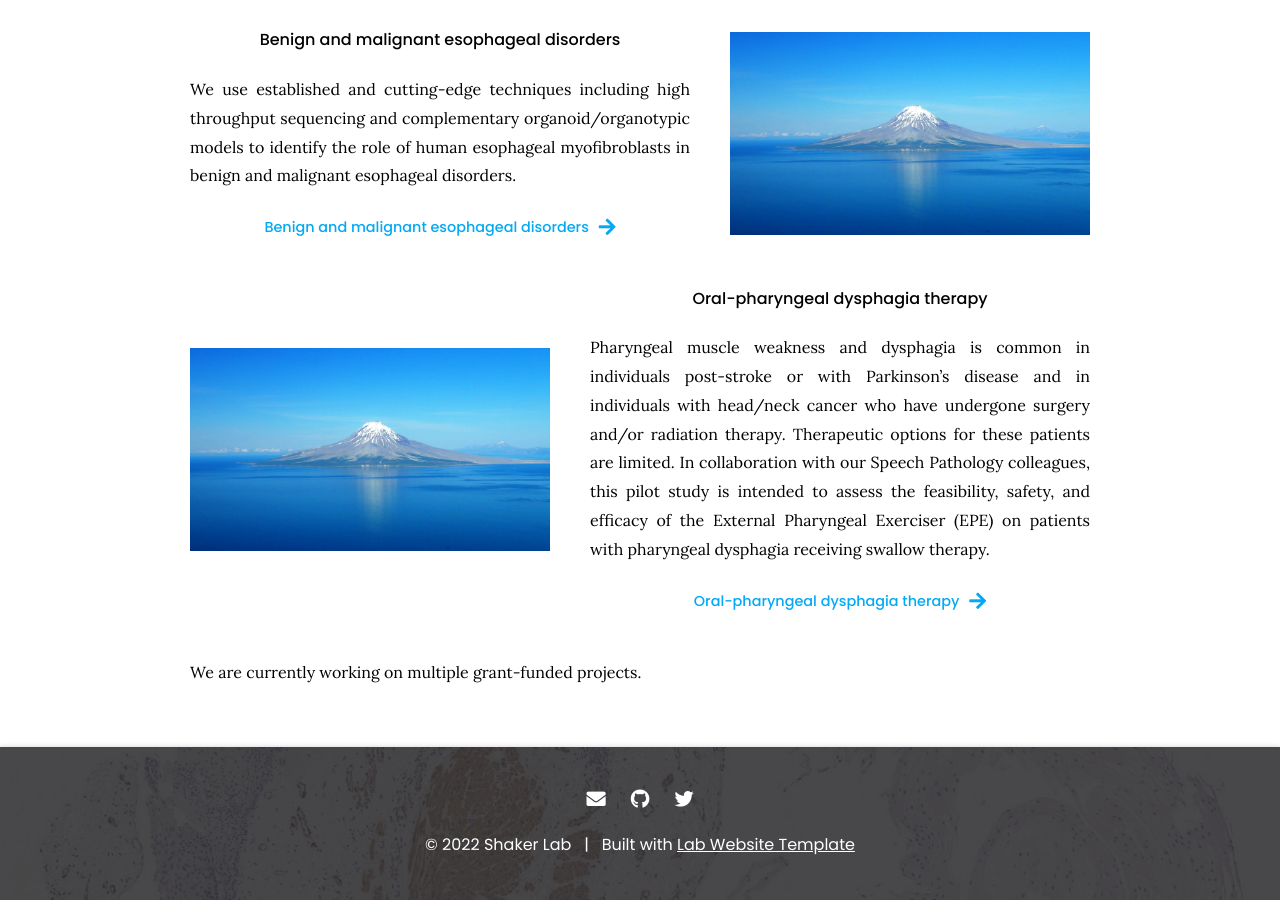
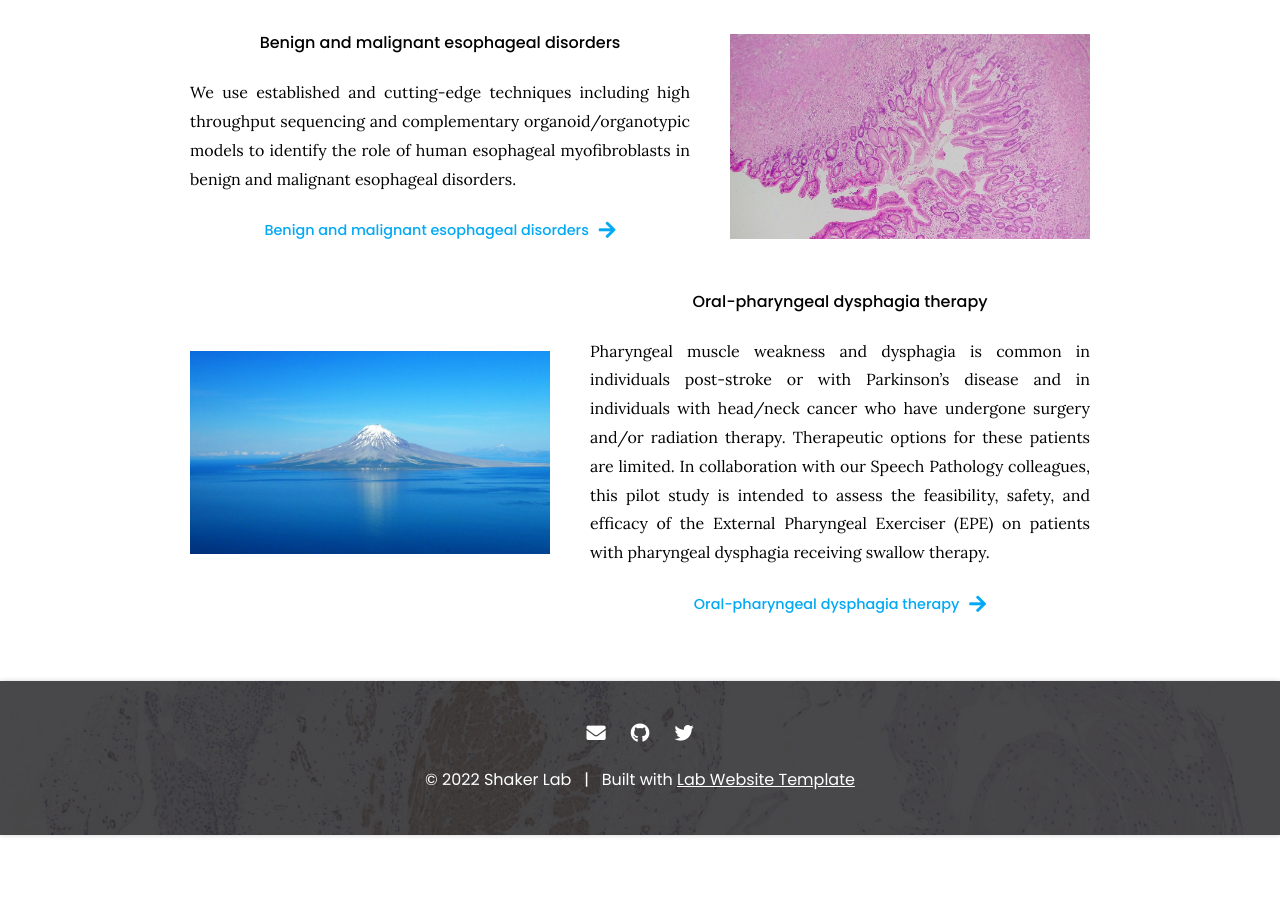
Before and after one commit to ShakerLab/ShakerLab, a Jekyll site: the page built from index.md, in a window 1280 px wide and 900 px high, scrolled down 1148 px. Built offline with Jekyll 4.4.1, drawn with Linux system fonts in a browser that asks for light colours; nearby versions of some CDN libraries; after the commit the page ends 1983 px from its top, so only the background shows below that.

Commit message:
Update index.md

```diff
--- a/index.md
+++ b/index.md
@@ -31,7 +31,7 @@ We are establishing human esophageal myofibroblasts (HEMFs) from biopsies and fu
 
 {%
   include feature.html
-  image="images/photo.jpg"
+  image="images/projects/hemfs/hemf_cultured.jpg"
   link="hemfs"
   title="Human esophageal myofibroblasts (HEMFs)"
   text=text
@@ -53,7 +53,7 @@ We use established and cutting-edge techniques including high throughput sequenc
 
 {%
   include feature.html
-  image="images/photo.jpg"
+  image="images/projects/esophageal-disorders/disorders.jpg"
   link="esophageal-disorders"
   title="Benign and malignant esophageal disorders"
   flip=true
@@ -81,5 +81,3 @@ Pharyngeal muscle weakness and dysphagia is common in individuals post-stroke or
   title="Oral-pharyngeal dysphagia therapy"
   text=text
 %}
-
-We are currently working on multiple grant-funded projects.
```
